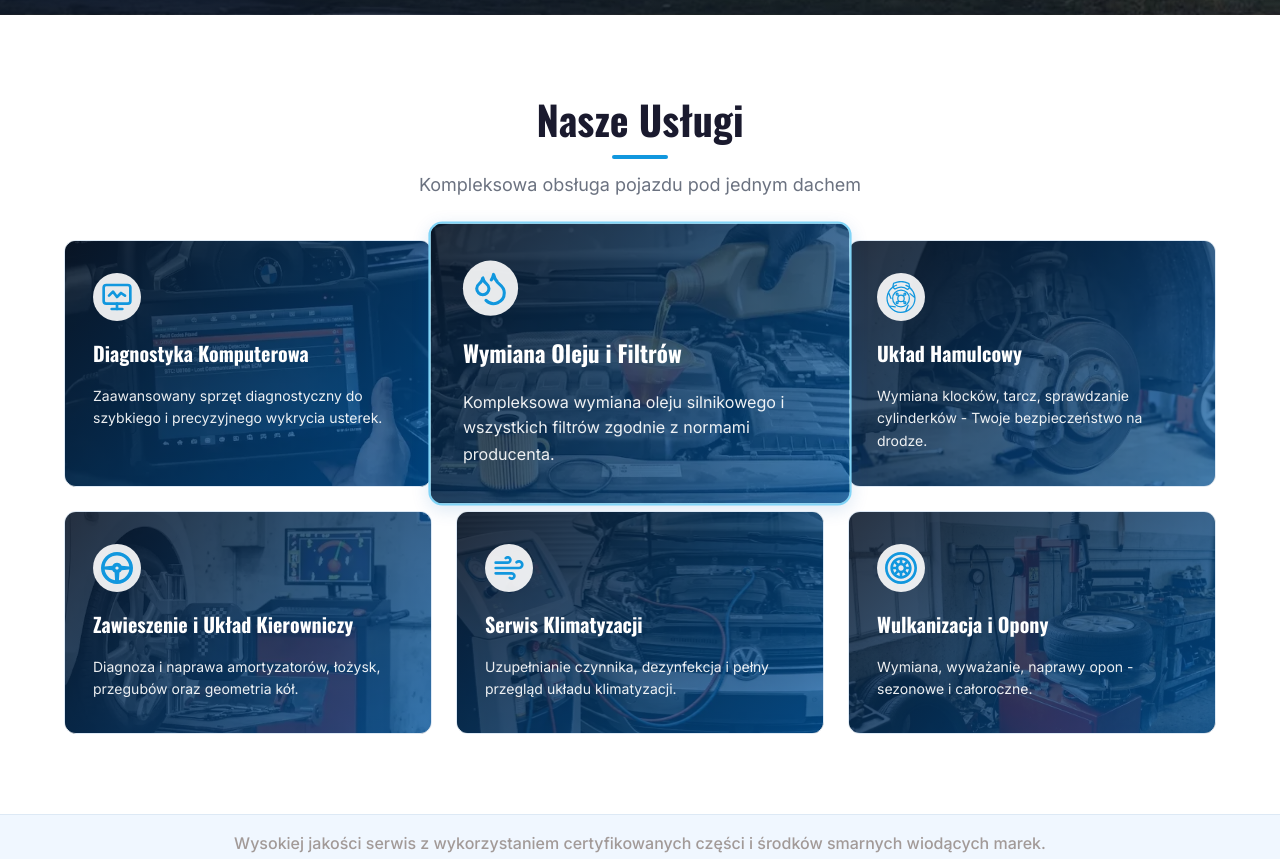
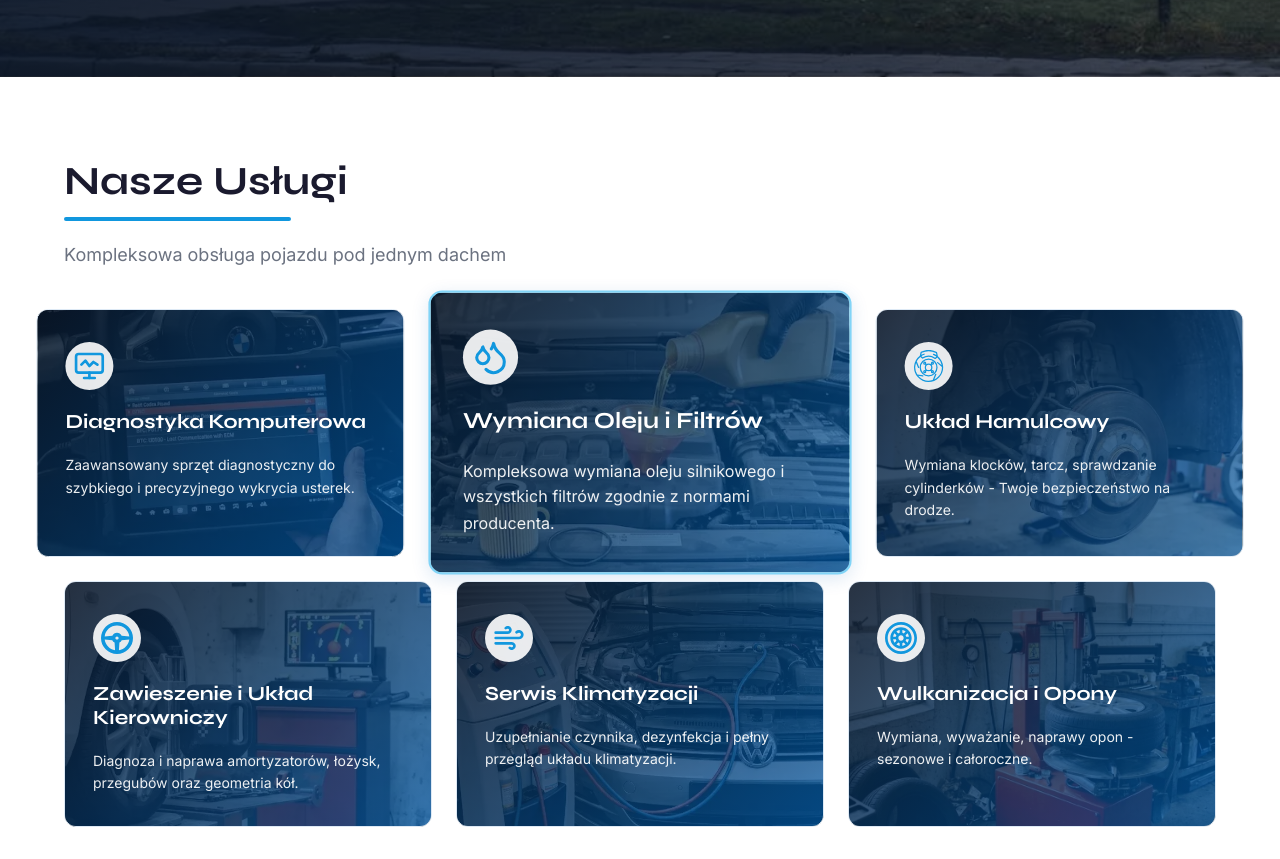
Before and after one commit to npbsz/nikaczwa, a plain HTML site: page index.html in a window 1280 px wide. Shown: the part 736-1595 px from the top of the page. Drawn offline with nearby package versions, Linux system fonts and the light colour scheme; a script that the page names is missing.

Commit message:
Changed fonts and Headings

```diff
--- a/css/base.css
+++ b/css/base.css
@@ -21,7 +21,7 @@
   --color-closed:       #E30001;
 
   --font-body:          'Inter', system-ui, -apple-system, sans-serif;
-  --font-heading:       'Oswald', 'Arial Narrow', sans-serif;
+  --font-heading:       'Syne', sans-serif;
 
   --text-xs:   0.75rem;
   --text-sm:   0.875rem;
@@ -125,10 +125,12 @@ p:last-child { margin-bottom: 0; }
 }
 
 .section-title {
+  display: inline-block;
+  max-width: 100%;
   font-family: var(--font-heading);
   font-size: var(--text-4xl);
   font-weight: 700;
-  text-align: center;
+  text-align: left;
   color: var(--color-text);
   margin-bottom: 0.5rem;
   position: relative;
@@ -137,15 +139,15 @@ p:last-child { margin-bottom: 0; }
 .section-title::after {
   content: '';
   display: block;
-  width: 56px;
+  width: 80%;
   height: 4px;
   background: var(--color-secondary);
   border-radius: var(--radius-pill);
-  margin: 12px auto 0;
+  margin: 12px 0 0;
 }
 
 .section-subtitle {
-  text-align: center;
+  text-align: left;
   color: var(--color-text-muted);
   font-size: var(--text-lg);
   margin-top: 0.75rem;
--- a/css/sections.css
+++ b/css/sections.css
@@ -157,8 +157,24 @@
 }
 
 @media (min-width: 1025px) {
-  .service-card:nth-child(1) { grid-column: 1; grid-row: 1; }
-  .service-card:nth-child(2) { grid-column: 3; grid-row: 1; }
+  .service-card:nth-child(1) {
+    grid-column: 1;
+    grid-row: 1;
+    transform: translateX(-7.5%);
+  }
+  .service-card:nth-child(1):hover,
+  .service-card:nth-child(1):focus-within {
+    transform: translateX(-7.5%) translateY(-4px);
+  }
+  .service-card:nth-child(2) {
+    grid-column: 3;
+    grid-row: 1;
+    transform: translateX(7.5%);
+  }
+  .service-card:nth-child(2):hover,
+  .service-card:nth-child(2):focus-within {
+    transform: translateX(7.5%) translateY(-4px);
+  }
   .service-card--featured { grid-column: 2; grid-row: 1; transform: scale(1.15); }
   .service-card:nth-child(4) { grid-column: 1; grid-row: 2; }
   .service-card:nth-child(5) { grid-column: 2; grid-row: 2; }
--- a/index.html
+++ b/index.html
@@ -17,7 +17,7 @@
 
   <link rel="preconnect" href="https://fonts.googleapis.com" />
   <link rel="preconnect" href="https://fonts.gstatic.com" crossorigin />
-  <link href="https://fonts.googleapis.com/css2?family=Inter:wght@400;500;600;700;800&family=Oswald:wght@500;700&display=swap" rel="stylesheet" />
+  <link href="https://fonts.googleapis.com/css2?family=Inter:wght@400;500;600;700;800&family=Syne:wght@400;500;600;700;800&display=swap" rel="stylesheet" />
 
   <link rel="stylesheet" href="css/styles.css" />
 </head>
```
